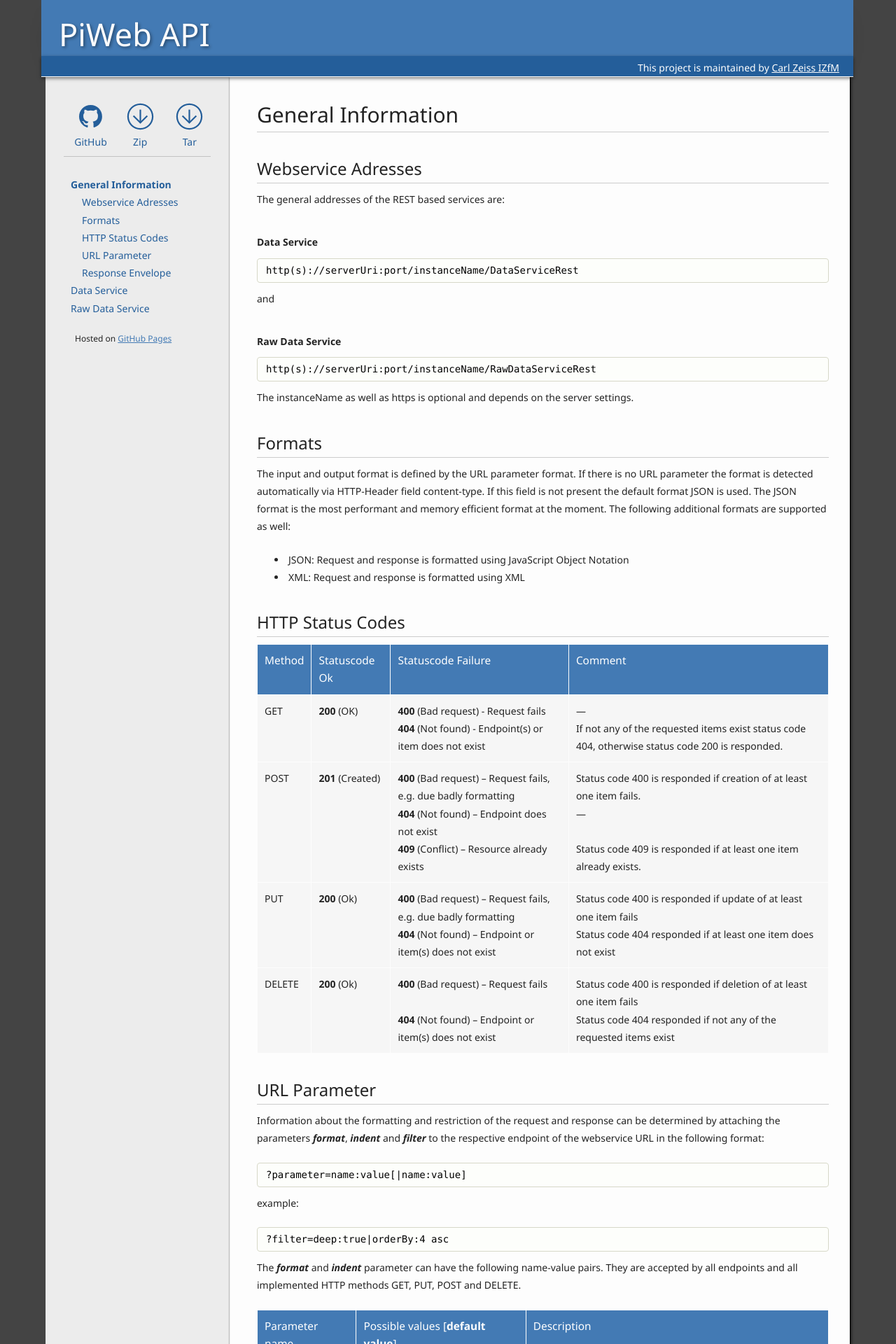
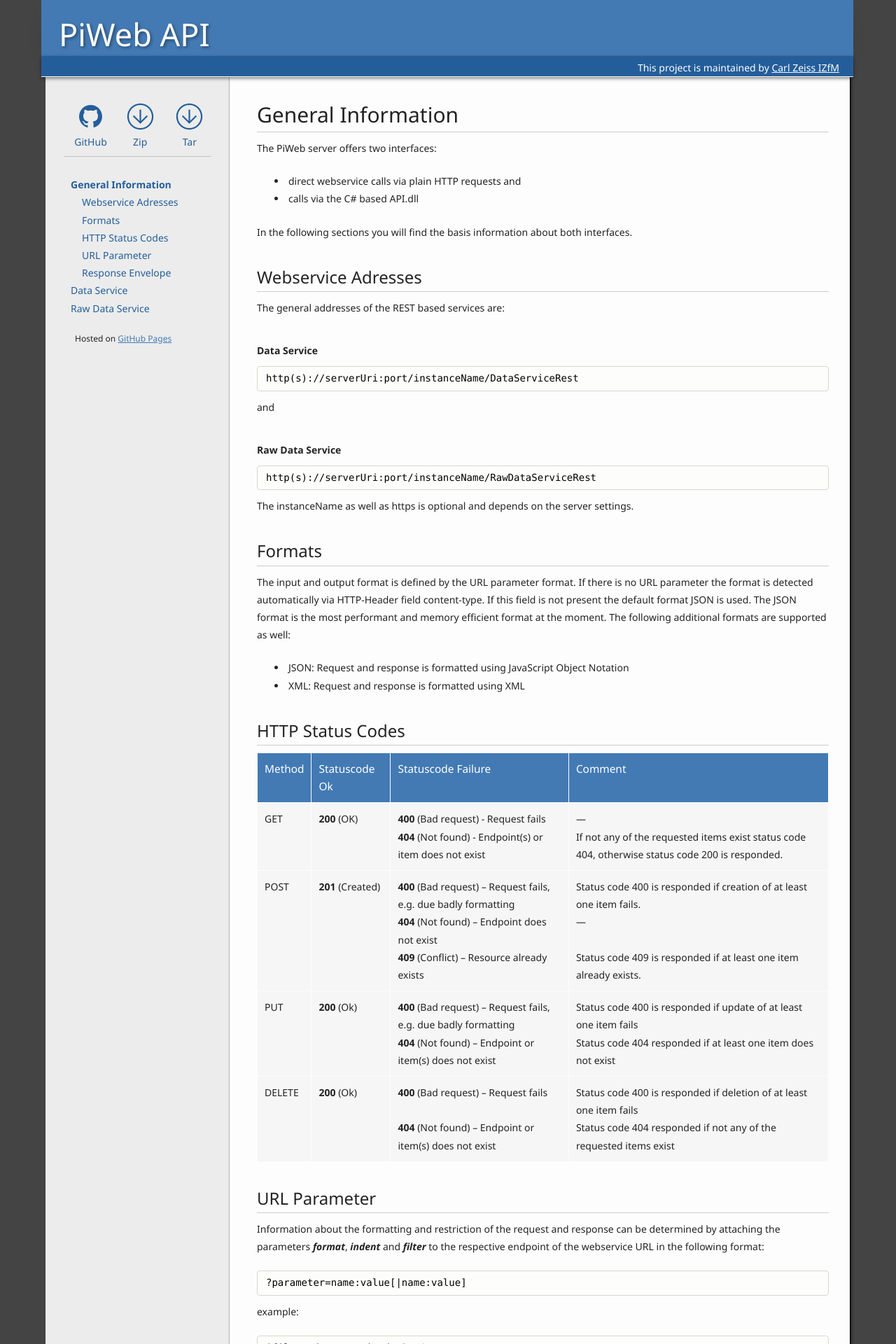
Before and after one commit to ZEISS-PiWeb/PiWeb-Api, a Jekyll site: the page built from _pages/01-general.md, in a window 1280 px wide. Shown: the top 1920 px of the page at 70% size. Built offline with Jekyll 4.4.1, drawn with Linux system fonts in a browser that asks for light colours; some of the changed text lies outside the part shown.

Commit message:
Update 01-general.md

```diff
--- a/_pages/01-general.md
+++ b/_pages/01-general.md
@@ -10,6 +10,13 @@
   envelope: Response Envelope
 redirect_from: "/"
 ---
+
+The PiWeb server offers two interfaces:
+
+- direct webservice calls via plain HTTP requests and
+- calls via the C# based API.dll
+
+In the following sections you will find the basis information about both interfaces.
 
 ##{{page.sections['addresses']}}
 
```
